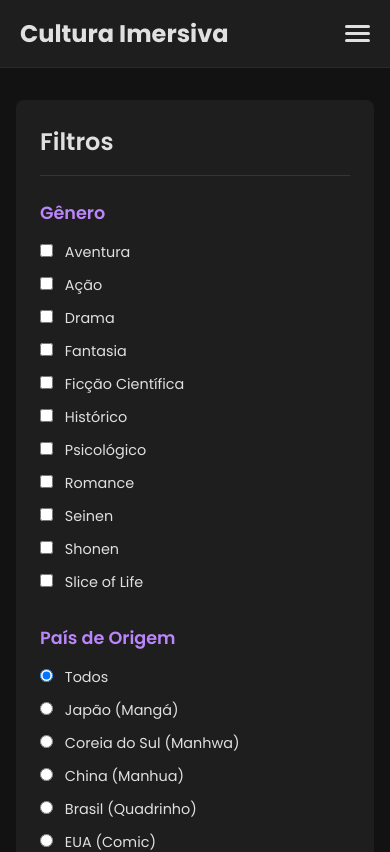
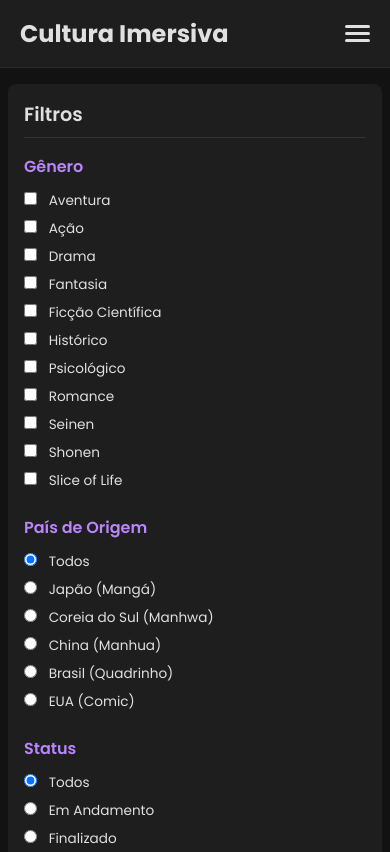
Before and after one commit to CarinaGonzagaDev/Cultura-Imersiva-Projeto-Final, an Angular app: page /hqs in a window 390 px wide. Shown: the top 852 px of the page. Built offline with nearby package versions, Linux system fonts and the light colour scheme.

Commit message:
style: Implementa responsividade para telas mobile

```diff
--- a/src/app/pages/anime/anime.component.css
+++ b/src/app/pages/anime/anime.component.css
@@ -52,7 +52,7 @@
   gap: 1.5rem;
 }
 
-/* --- ADIÇÃO PARA RESPONSIVIDADE EM TELAS MENORES --- */
+/* --- RESPONSIVIDADE PARA TELAS MENORES --- */
 @media (max-width: 768px) {
   .page-container {
     flex-direction: column;
@@ -64,10 +64,42 @@
   }
 }
 
-/* Ajuste para telas ainda menores */
+/* --- AJUSTE FINO PARA TELAS MUITO PEQUENAS (MOBILES) --- */
 @media (max-width: 480px) {
+  .page-container {
+      /* Reduz o espaçamento geral da página */
+      margin-top: 1rem;
+      padding: 0 0.5rem;
+  }
+
   .works-grid {
-    /* Faz com que os cards fiquem um pouco maiores em telas muito pequenas */
-    grid-template-columns: repeat(auto-fill, minmax(150px, 1fr));
+    /* Define um tamanho mínimo menor para os cards, permitindo 2 colunas */
+    grid-template-columns: repeat(auto-fill, minmax(130px, 1fr));
+    gap: 1rem; /* Reduz o espaçamento entre os cards */
+  }
+
+  /* --- DEIXANDO O FILTRO MAIS COMPACTO --- */
+  .filters {
+      padding: 1rem;
+  }
+
+  .filters h2 {
+      font-size: 1.2rem;
+      margin-bottom: 1rem;
+      padding-bottom: 0.5rem;
+  }
+
+  .filter-group {
+      margin-bottom: 1.5rem;
+  }
+
+  .filter-group h3 {
+      font-size: 1rem;
+      margin-bottom: 0.75rem;
+  }
+
+  .filter-group label {
+      font-size: 0.85rem;
+      margin-bottom: 0.5rem;
   }
 }
```
